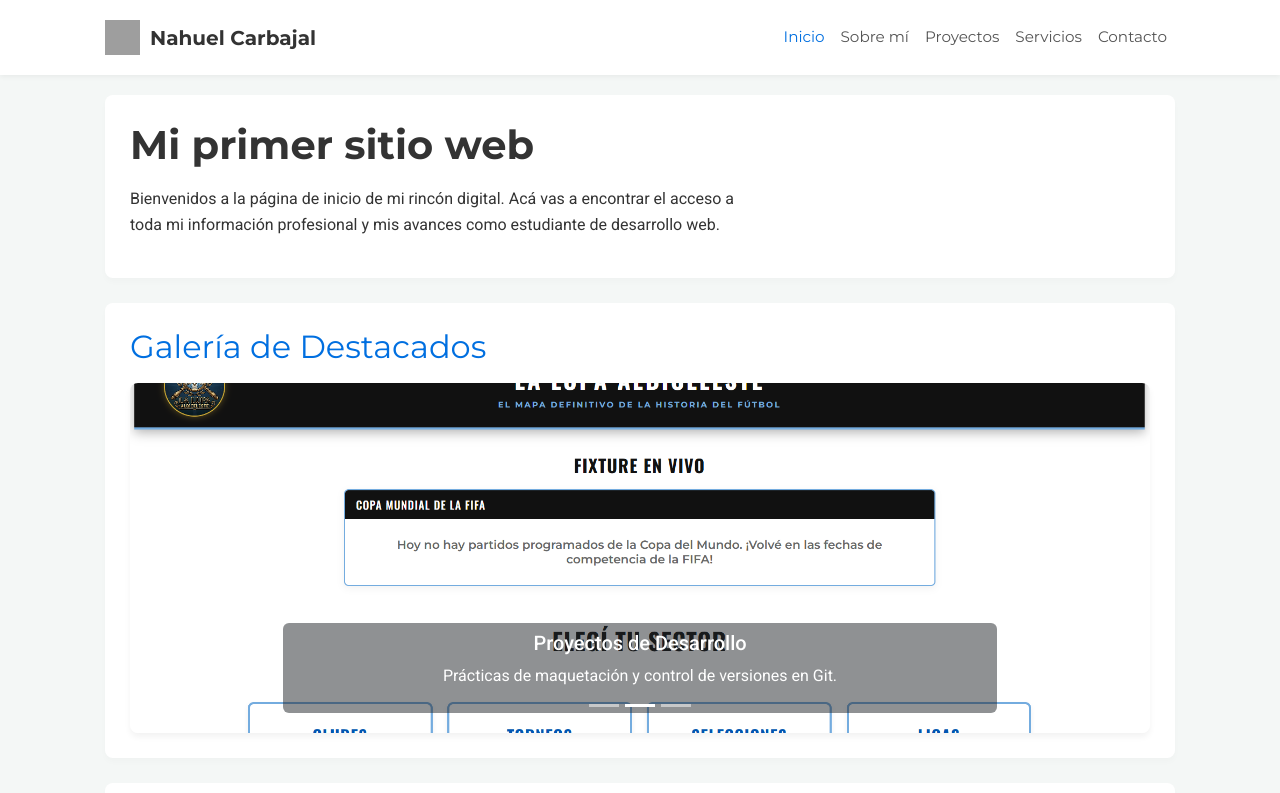
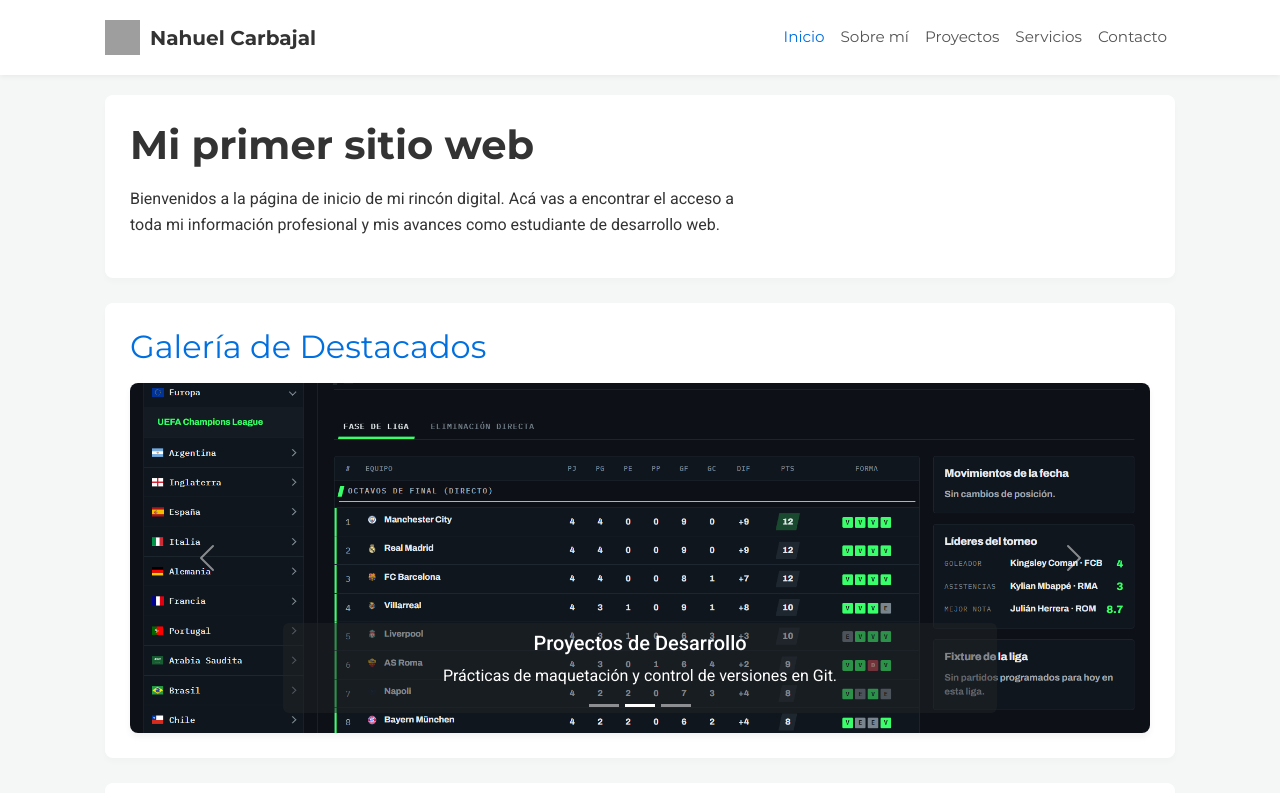
Before and after one commit to NahuelC3/Proyecto-html, a website: page index.html in a window 1280 px wide. Shown: the top 793 px of the page. Drawn offline with nearby package versions, Linux system fonts and the light colour scheme; grey boxes are pictures that could not be loaded.

Commit message:
Reemplazo imagen La Lupa Albiceleste por Estadiostica

```diff
--- a/index.html
+++ b/index.html
@@ -72,7 +72,7 @@
                         </div>
                     </div>
                     <div class="carousel-item">
-                        <img src="assets/proyecto-la-lupa-albiceleste.png" class="d-block w-100 carousel-img" alt="Captura del proyecto web La Lupa Albiceleste, con secciones de clubes, torneos, selecciones y ligas">
+                        <img src="assets/proyecto-estadiostica.png" class="d-block w-100 carousel-img" alt="Captura del proyecto web Estadióstica, un sitio de estadísticas de fútbol con fixture, posiciones, equipos y jugadores">
                         <div class="carousel-caption d-none d-md-block bg-dark bg-opacity-50 rounded p-2">
                             <h3 class="h5">Proyectos de Desarrollo</h3>
                             <p>Prácticas de maquetación y control de versiones en Git.</p>
```
Also changed, not shown: pages/proyectos.html (+1 -1 lines), assets/proyecto-estadiostica.png (added).
